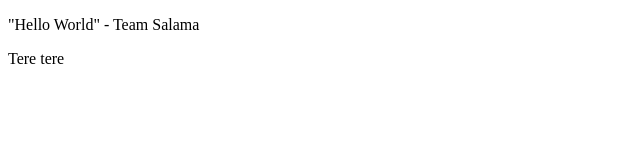
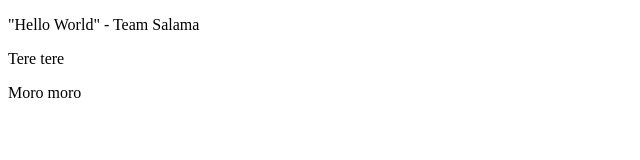
Before and after one commit to mikaelsuhonen/Lab4-Salama, a plain HTML site: page web/index.html in a window 1280 px wide. Shown: the full height of the page, 0-640 px from the left. Drawn offline with Linux system fonts and the light colour scheme.

Commit message:
Modified index.html file

```diff
--- a/web/index.html
+++ b/web/index.html
@@ -8,5 +8,6 @@
 <body>
     <p>"Hello World" - Team Salama</p>
     <p>Tere tere</p>
+    <p>Moro moro</p>
 </body>
 </html>
```
